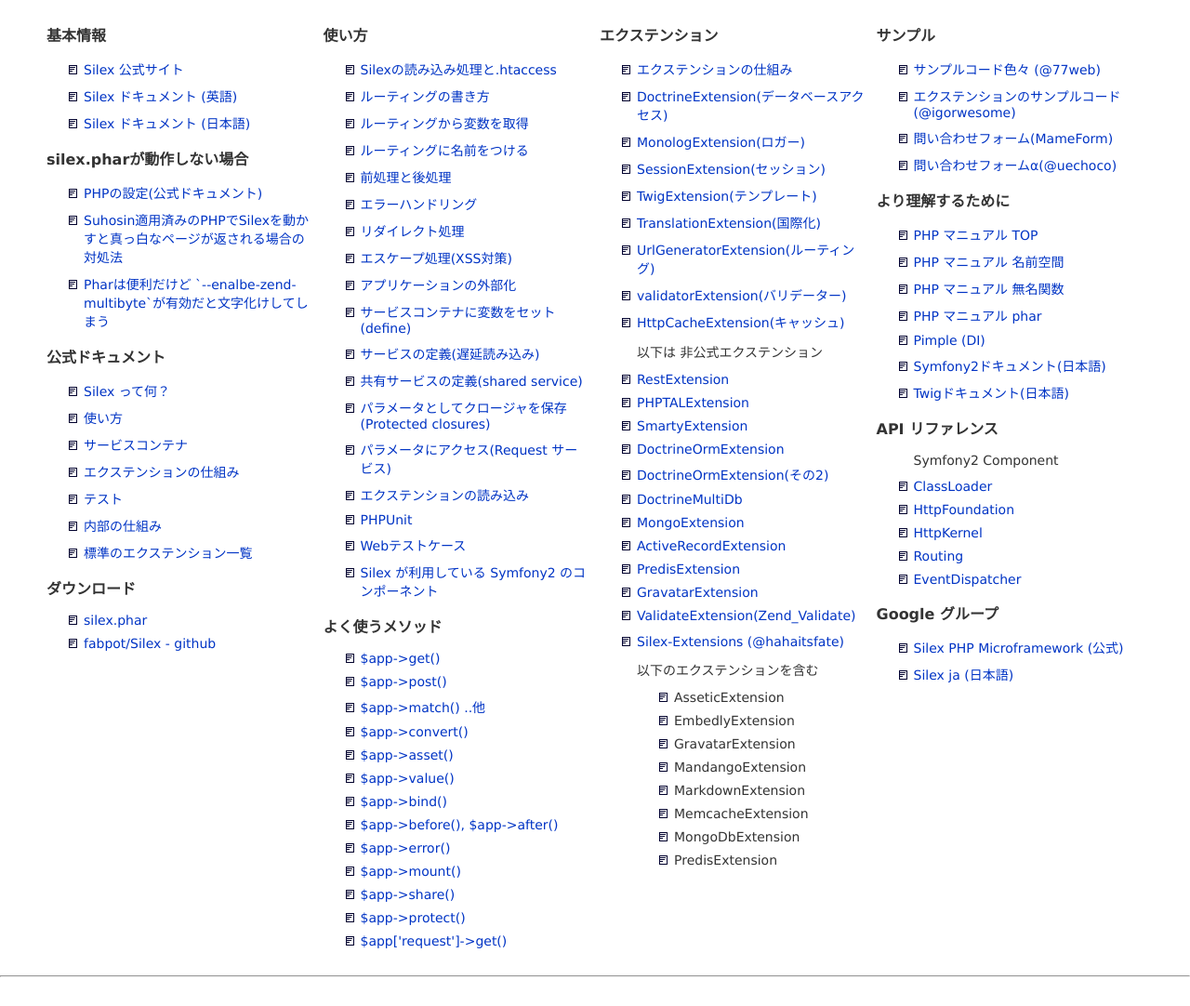
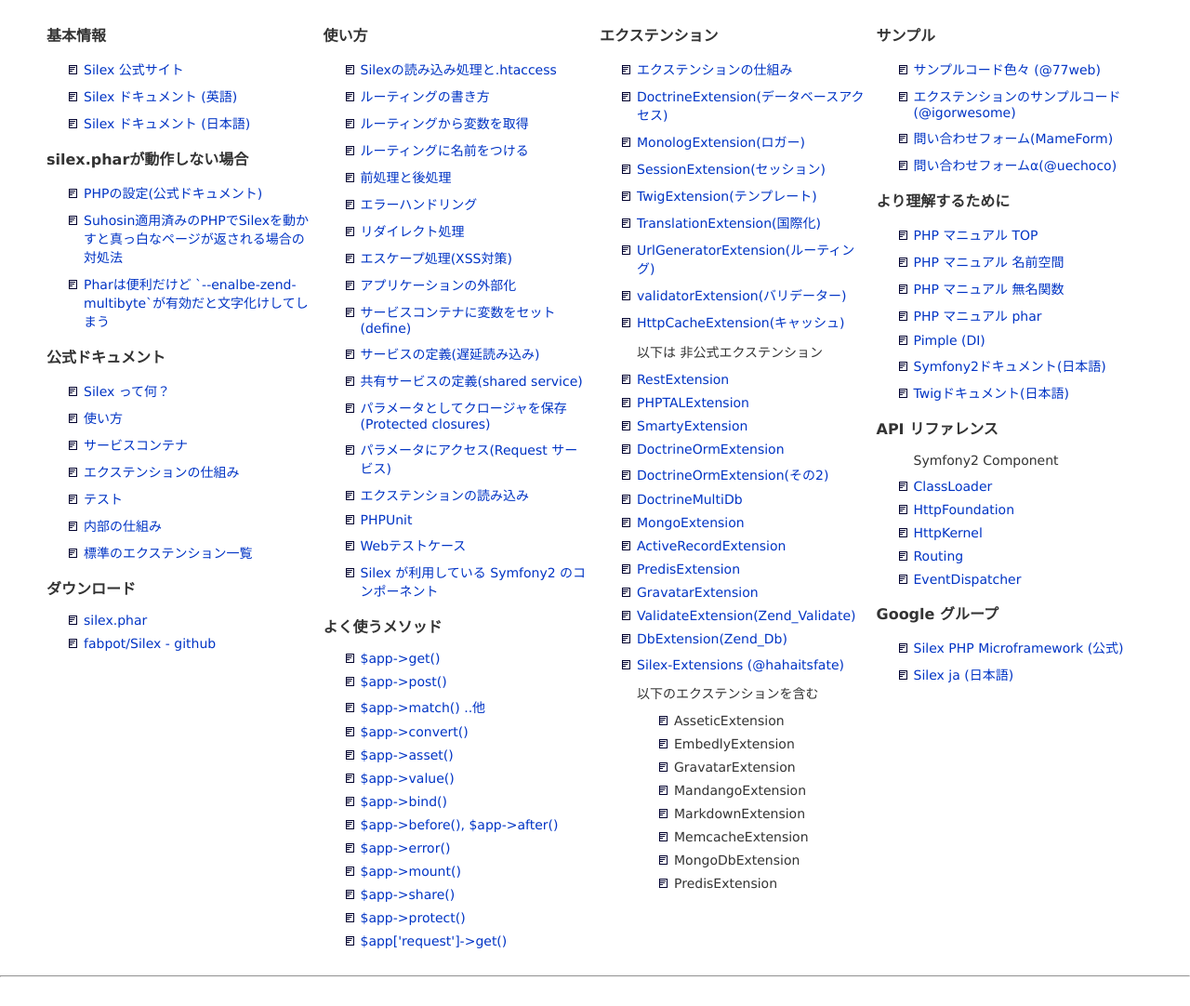
Before and after one commit to brtriver/silx-users-jp, a PHP site: the page made by views/index.twig in a window 1280 px wide. Shown: the part 119-1201 px from the top of the page at 93% size. Run offline with PHP 8.4, Linux system fonts and the light colour scheme; the template is opened without the code that fills it, so the values that code supplies are empty; some libraries are stand-ins or nearby versions.

Commit message:
added: DbExtension

```diff
--- a/views/index.twig
+++ b/views/index.twig
@@ -120,6 +120,7 @@
     <li><a href="https://github.com/nrk/PredisExtension"> PredisExtension</a></li>
     <li><a href="https://github.com/redpanda/silex-gravatar"> GravatarExtension</a></li>
     <li><a href="https://github.com/heavenshell/php-silex-zf-validate">ValidateExtension(Zend_Validate)</a></li>
+    <li><a href="https://github.com/heavenshell/php-silex-zf-db">DbExtension(Zend_Db)</a></li>
     <li><p><a href="https://github.com/fate/Silex-Extensions">Silex-Extensions (@hahaitsfate)</a></p></li>
     <p>
         以下のエクステンションを含む
```
